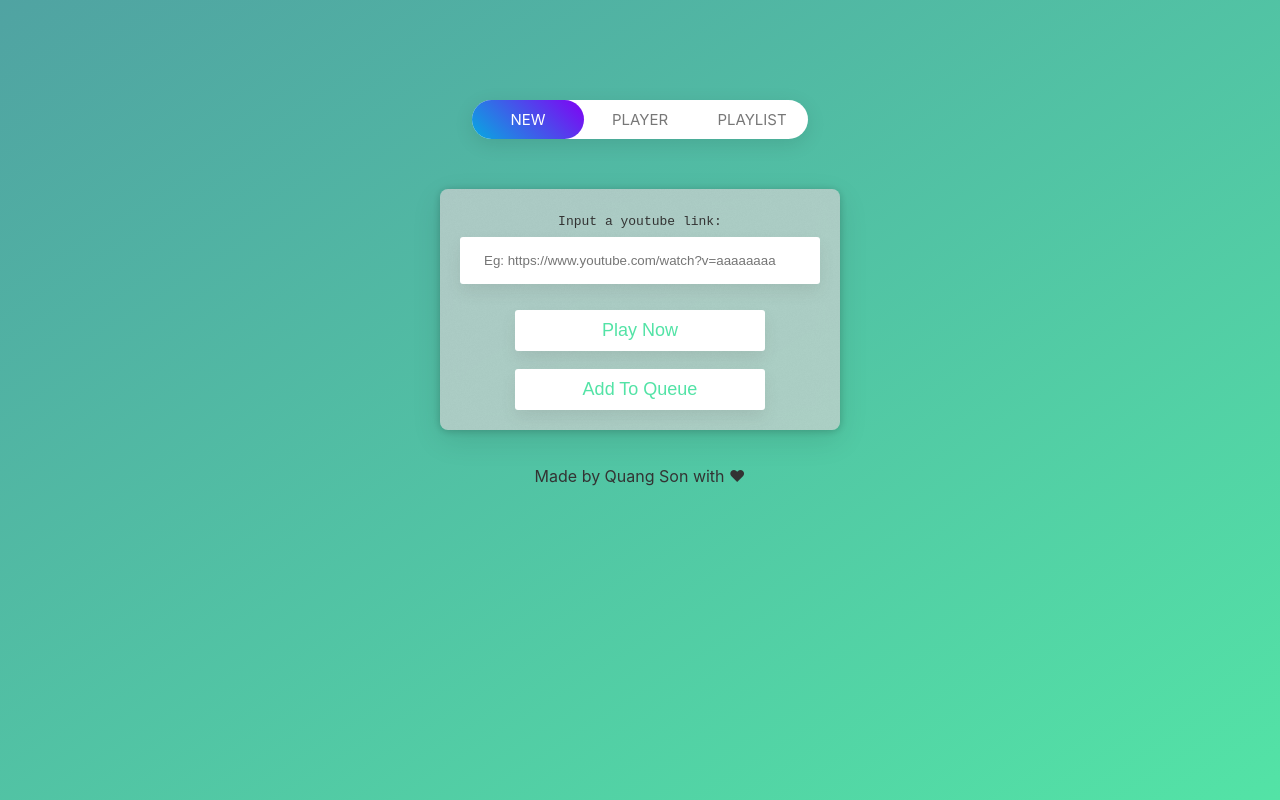
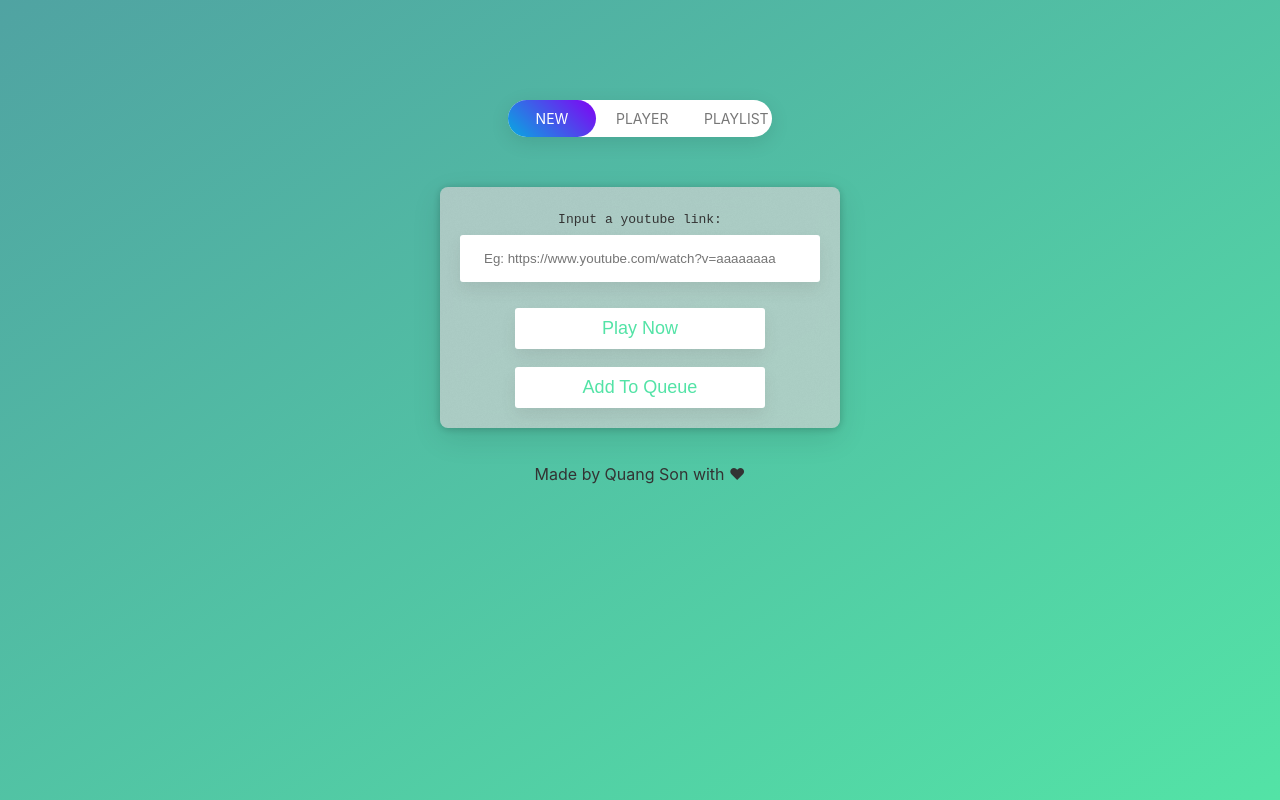
Before and after one commit to KuaqSon/yt-music, a React (Create React App) app: page / in a window 1280 px wide. Built offline with nearby package versions, Linux system fonts and the light colour scheme.

Commit message:
Update tabs style

```diff
--- a/src/App.css
+++ b/src/App.css
@@ -74,7 +74,7 @@
 
 .tabs {
   margin-top: 50px;
-  font-size: 15px;
+  font-size: 14px;
   padding: 0px;
   list-style: none;
   background: #fff;
@@ -122,7 +122,7 @@
 }
 
 .tabs .tab_item {
-  width: 72px;
+  width: 48px;
 }
 
 .text_input {
--- a/src/App.js
+++ b/src/App.js
@@ -100,7 +100,7 @@ function App() {
       )}
       <div className="wrapper">
         <nav className="tabs">
-          <div className="selector" style={{ width: "112px", left: `${activeMenu * 112}px` }}></div>
+          <div className="selector" style={{ width: "88px", left: `${activeMenu * 88}px` }}></div>
           <a href="#" className={getNaviClass(0)} onClick={() => setActiveMenu(0)}>
             New
           </a>
--- a/src/index.css
+++ b/src/index.css
@@ -9,7 +9,6 @@ body {
   background: -moz-linear-gradient(top left, #50a3a2 0%, #53e3a6 100%);
   background: -o-linear-gradient(top left, #50a3a2 0%, #53e3a6 100%);
   background: linear-gradient(to bottom right, #50a3a2 0%, #53e3a6 100%);
-  min-width: 400px;
 }
 
 code {
```
